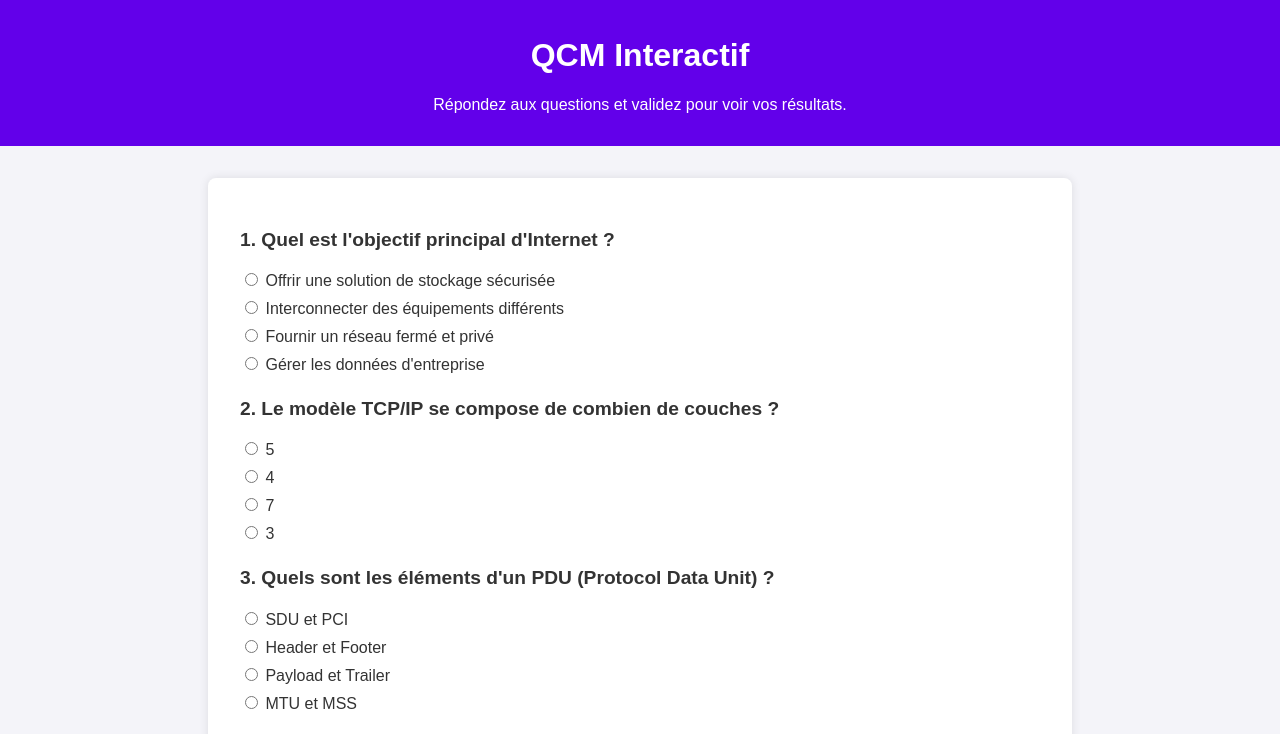
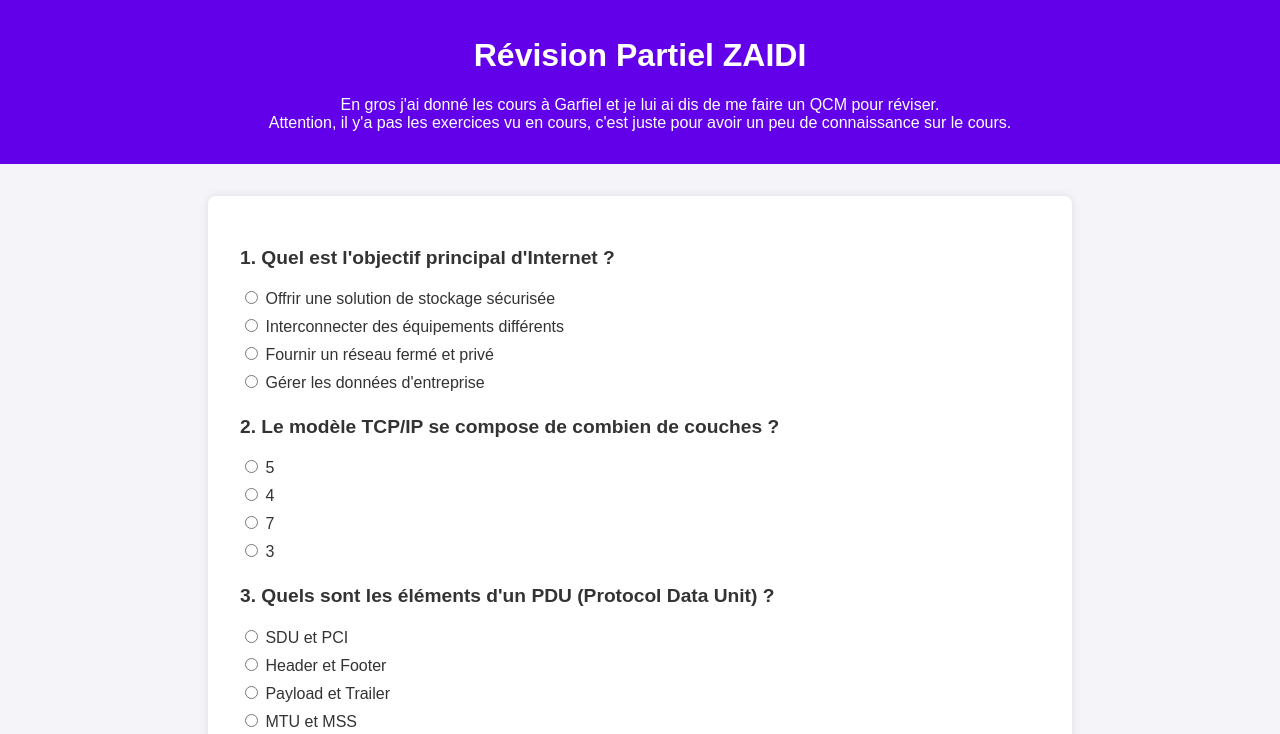
Before and after one commit to Athavv/revision, a plain HTML site: page index.html in a window 1280 px wide. Shown: the top 734 px of the page. Drawn offline with Linux system fonts and the light colour scheme.

Commit message:
16/12/2024 à 00:40

```diff
--- a/index.html
+++ b/index.html
@@ -60,8 +60,10 @@
 </head>
 <body>
     <header>
-        <h1>QCM Interactif</h1>
-        <p>Répondez aux questions et validez pour voir vos résultats.</p>
+        <h1>Révision Partiel ZAIDI</h1>
+        <p>En gros j'ai donné les cours à Garfiel et je lui ai dis de me faire un QCM pour réviser.
+            <br> Attention, il y'a pas les exercices vu en cours, c'est juste pour avoir un peu de connaissance sur le cours.
+        </p>
     </header>
     <div class="container">
         <form id="qcm-form">
```
